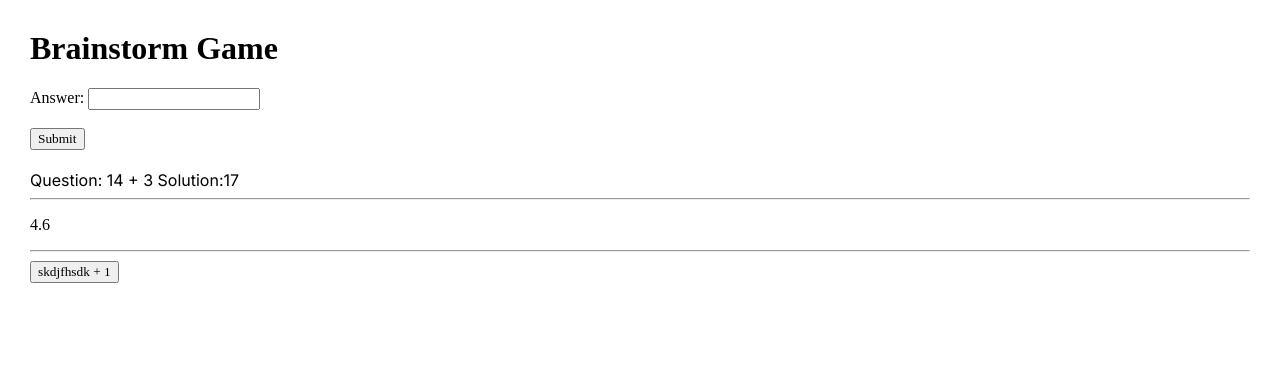
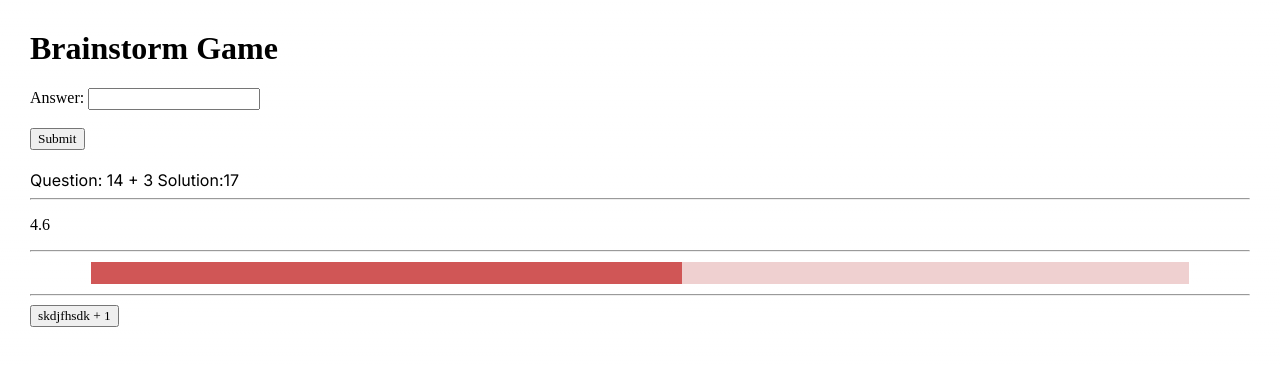
Before and after one commit to MrMugwump/BrainstormComp225, a Next.js app: page / in a window 1280 px wide. Shown: the top 366 px of the page. Built offline with nearby package versions, Linux system fonts and the light colour scheme.

Commit message:
got a progress bar working, will add comments to explain everything soon

```diff
--- a/src/app/timer.tsx
+++ b/src/app/timer.tsx
@@ -2,9 +2,12 @@ import React from "react"
 import { useState, useEffect } from 'react';
 import "./timerStyle.css"
 
-const ProgressBar = ({ progress }:any) => (
+const ProgressBar = ({ progress, interval }:any) => (
   <div className="progressbar">
-      <div className="progress" style={{ width: `${progress}%`}}>
+    <div className="progress" style={{
+      width: `${progress}%`,
+      transitionDuration: `${interval}ms`,
+      }}>
     </div>
   </div>
 )
@@ -14,13 +17,14 @@ const MINUTE = SECOND * 60;
 const HOUR = MINUTE * 60;
 const DAY = HOUR * 24;
 
-export default function TimerModule({deadline, timerLength, interval, timeEnded}:any){
-    var date = new Date(deadline);
-    const [timespan,setTimespan] = useState(timerLength + date.getTime() - Date.now());
-    useEffect(()=>{ // code adapted from https://dev.to/yuridevat/how-to-create-a-timer-with-react-7b9
+export default function TimerModule({timerLength, interval, timeEnded}:any){
+  const [timespan,setTimespan] = useState(timerLength);
+  const [keyID,setKeyID] = useState(0);
+  useEffect(()=>{
     const intervalId = setInterval(()=>{
-            setTimespan((_timespan)=>{
+        setTimespan((_timespan: number)=>{
             if(_timespan <= 0){
+              setKeyID((_keyID)=>_keyID+1);
               return timerLength;
             }
             else{
@@ -35,9 +39,19 @@ export default function TimerModule({deadline, timerLength, interval, timeEnded}
 
   useEffect(()=>{
       setTimespan(timerLength);
+
+      // return ()=>setTimespan(-21);
   },[timeEnded]);
 
   return(
-        <><p>{timespan/SECOND}</p></>
+      <>
+        <p>{timespan/SECOND}</p>
+        <hr/>
+        <ProgressBar
+          key = {keyID}
+          progress={10*timespan/SECOND}
+          interval={interval}
+          />
+      </>
   );
 }
```
Lines whose indentation alone changed are shown as unchanged.
